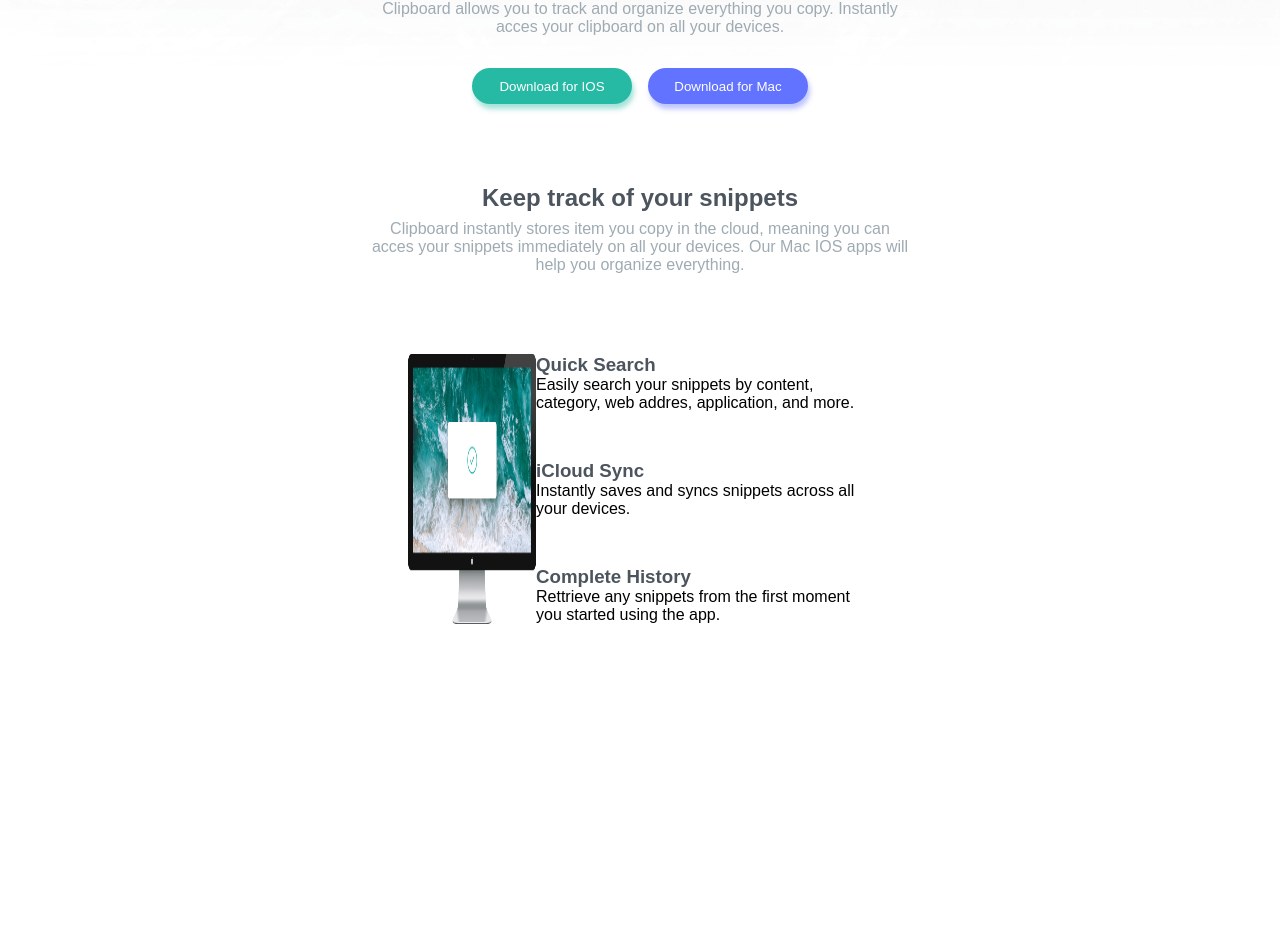
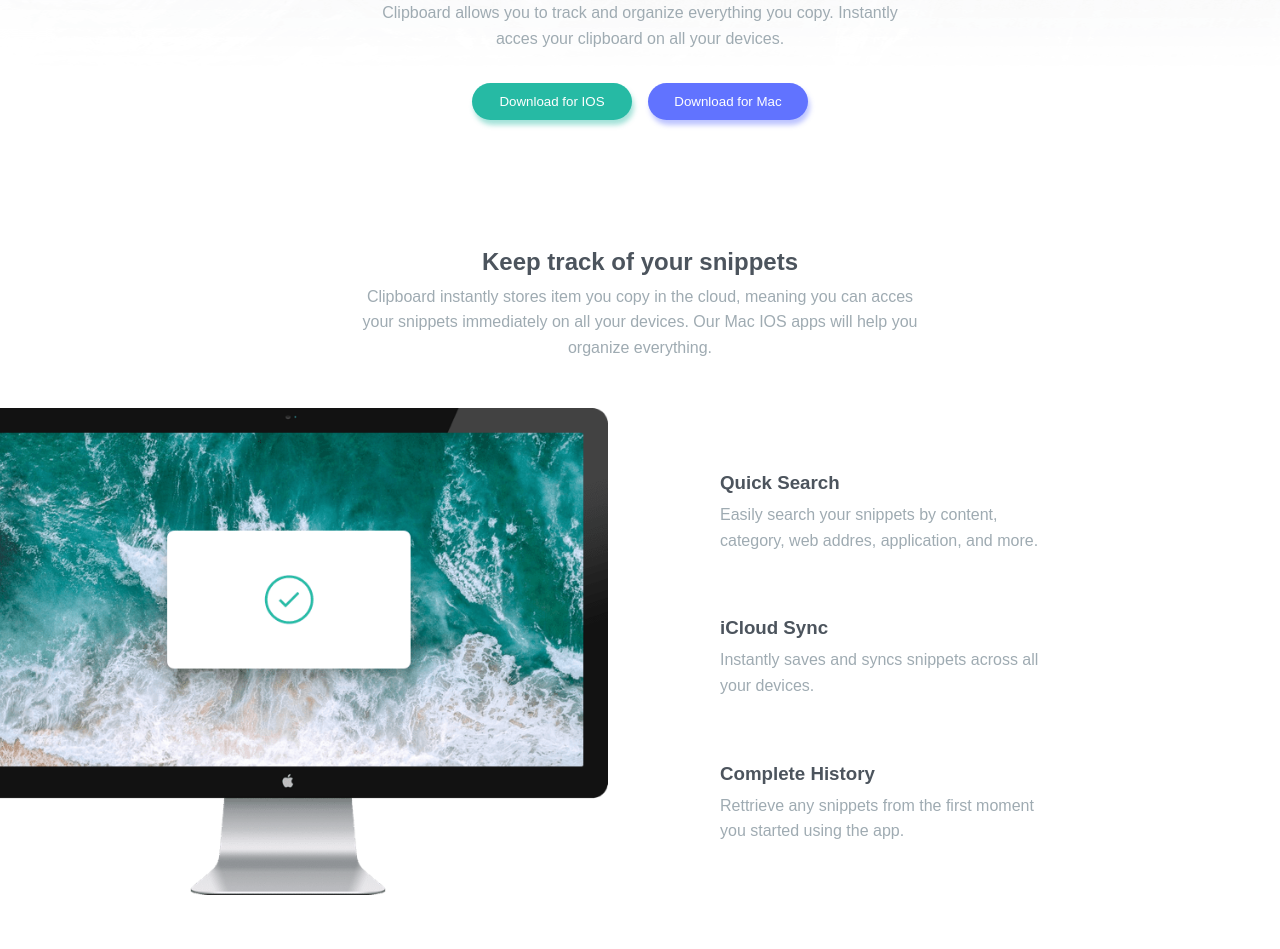
Before and after one commit to thiagocontelli/clipboard-landing-page-master, a plain HTML site: page index.html in a window 1280 px wide. Shown: the part 289-1238 px from the top of the page. Before the commit the page ends 913 px from the top, so only its background shows below. Drawn offline with Linux system fonts and the light colour scheme; a web font is replaced by a local one.

Commit message:
i did it!!!!

```diff
--- a/index.html
+++ b/index.html
@@ -9,42 +9,58 @@
     <link rel="shortcut icon" href="images/favicon-32x32.png" type="image/png">
 </head>
 <body>
+
     <header class="header-container">
         <div class="logo"><img class="logo-img" src="images/logo.svg" alt="Logo"></div>
-        <div class="main-txt">
-            <h1>A history of everything you copy</h1>
-            <p>Clipboard allows you to track and organize everything you copy. Instantly acces your clipboard on all your devices.</p>
+
+        <div class="header-main-txt">
+
+            <h1 class="header-main-txt-h1">A history of everything you copy</h1>
+            <p class="header-main-txt-p">Clipboard allows you to track and organize everything you copy. Instantly acces your clipboard on all your devices.</p>
+
         </div>
+
         <div class="header-btn">
+
             <button class="btn-ios" style="cursor: pointer;">Download for IOS</button>
             <button class="btn-mac" style="cursor: pointer">Download for Mac</button>
+
         </div>
     </header>
 
-    <main>
+    <main class="main-container">
         <article class="article-first">
-            <div class="main-txt">
-                <h2>Keep track of your snippets</h2>
-                <p>Clipboard instantly stores item you copy in the cloud, meaning you can acces your snippets immediately on all your devices. Our Mac IOS apps will help you organize everything.</p>
+            <div class="artcile-first-main-txt">
+
+                <h2 class="article-first-main-txt-h2">Keep track of your snippets</h2>
+
+                <p class="article-first-main-txt-p">Clipboard instantly stores item you copy in the cloud, meaning you can acces your snippets immediately on all your devices. Our Mac IOS apps will help you organize everything.</p>
+
             </div>
+
             <div class="box">
+
                 <div class="img-article">
                     <img class="computer" src="images/image-computer.png" alt="Computer">
                 </div>
+
                 <div class="aside-txt">
                     <div class="aside-txt-one">
-                        <h3>Quick Search</h3>
-                        <p>Easily search your snippets by content, category, web addres, application, and more.</p>
+                        <h3 class="aside-txt-h3">Quick Search</h3>
+                        <p class="aside-txt-p">Easily search your snippets by content, category, web addres, application, and more.</p>
                     </div>
+
                     <div class="aside-txt-two">
-                        <h3>iCloud Sync</h3>
-                        <p>Instantly saves and syncs snippets across all your devices.</p>
+                        <h3 class="aside-txt-h3">iCloud Sync</h3>
+                        <p class="aside-txt-p">Instantly saves and syncs snippets across all your devices.</p>
                     </div>
+
                     <div class="aside-txt-three">
-                        <h3>Complete History</h3>
-                        <p>Rettrieve any snippets from the first moment you started using the app.</p>
+                        <h3 class="aside-txt-h3">Complete History</h3>
+                        <p class="aside-txt-p">Rettrieve any snippets from the first moment you started using the app.</p>
                     </div>
                 </div>
+
             </div>
         </article>
     </main>
--- a/style.css
+++ b/style.css
@@ -21,10 +21,10 @@ body {
     background-image: url(images/bg-header-desktop.png);
     background-repeat: no-repeat;
     background-position: top;
-    background-attachment: fixed;
-
     font-family: 'Bai Jamjuree', sans-serif;
 }
+
+/* HEADER */
 
 header {
     display: flex;
@@ -38,7 +38,7 @@ header {
     margin-top: 8em;
 }
 
-.main-txt {
+.header-main-txt {
     display: flex;
     flex-direction: column;
     align-items: center;
@@ -48,12 +48,13 @@ header {
     max-width: 34em;
 }
 
-.main-txt > h1, h2, h3 {
+.header-main-txt-h1 {
     color: var(--dark-grayish-blue);
 }
 
-.main-txt > p {
+.header-main-txt-p {
     color: var(--grayish-blue);
+    line-height: 1.6em;
 }
 
 .header-btn {
@@ -76,10 +77,6 @@ header {
     min-width: 12em;
 }
 
-.btn-ios:hover {
-    cursor: pointer;
-}
-
 .btn-mac {
     font-family: 'Bai Jamjuree', sans-serif;
     color: white;
@@ -93,36 +90,67 @@ header {
     min-width: 12em;
 }
 
+/* ------------------------------------------------------------- */
+
+/* CONTAINER 1 */
+
+
 .article-first {
     display: flex;
     flex-direction: column;
+    justify-content: center;
     align-items: center;
-    gap: 5em;
+}
 
-    margin-top: 5em;
+.artcile-first-main-txt {
+    display: flex;
+    flex-direction: column;
+    align-items: center;
+    gap: .5em;
+    text-align: center;
+
+    max-width: 36em;
+    margin: 8em 0em 3em 0em;
 }
 
 .box {
-    display: flex;
-    flex-direction: row;
-
+    display: grid;
+    grid-template-columns: 1fr 1fr;
 }
 
 .aside-txt {
     display: flex;
     flex-direction: column;
-    gap: 3em;
-
+    gap: 4em;
     max-width: 21em;
+    margin: 4em 0em 10em 5em;
 }
 
-.img-article {
-    display: flex;
-    justify-content: flex-start;
+.article-first-main-txt-h2 {
+    color: var(--dark-grayish-blue);
+}
+
+.article-first-main-txt-p {
+    color: var(--grayish-blue);
+    line-height: 1.6em;
+}
+
+.aside-txt-h3 {
+    color: var(--dark-grayish-blue);
+}
+
+.aside-txt-p {
+    color: var(--grayish-blue);
+    line-height: 1.6em;
+    margin-top: .5em;
 }
 
 .computer {
-    max-width: 8em;
+    max-width: 50vw;
+    position: absolute;
+    left: -2em;
 }
 
-/*ESTUDAR GRIDDDDDDDDDDDD*/
+
+
+/* ------------------------------------------------------------- */
```
